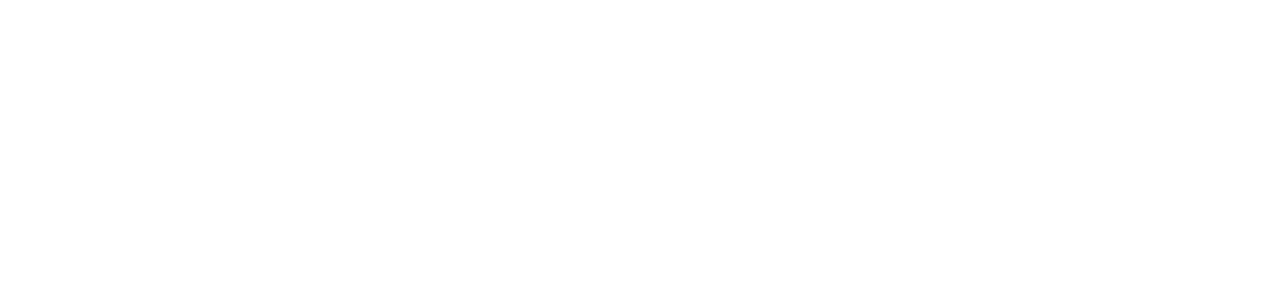
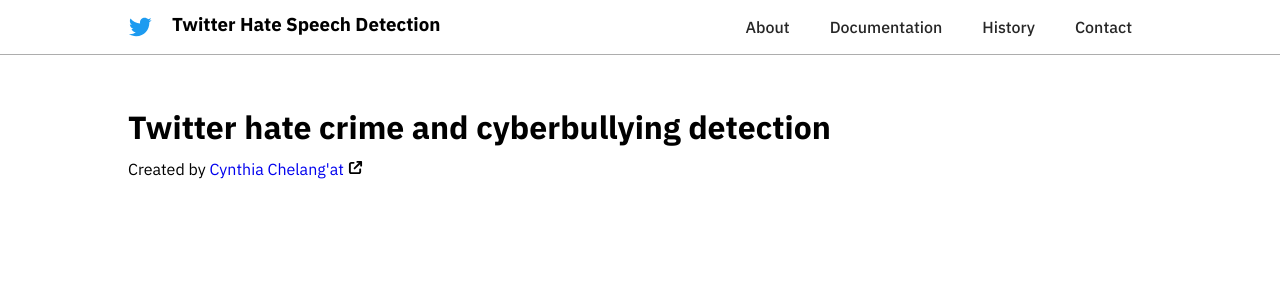
Before and after one commit to DennisRono/twitter-hate-speech-detection, a React (Create React App) app in the folder client/: page /about in a window 1280 px wide. Shown: the top 300 px of the page. Built offline with nearby package versions, Linux system fonts and the light colour scheme.

Commit message:
sleep vegetable question circus alive

```diff
--- a/client/src/App.jsx
+++ b/client/src/App.jsx
@@ -6,6 +6,7 @@
 } from "react-router-dom"
 import Home from './routes/Home'
 import Contact from './routes/Contact'
+import About from './routes/About'
 import NotFound from './routes/NotFound'
 
 const App = () => {
@@ -15,6 +16,7 @@
           <Routes>
             <Route path="/" element={<Home />} />
             <Route path="/contact" element={<Contact />} />
+            <Route path="/about" element={<About />} />
             <Route path="*" element={<NotFound />} />
           </Routes>
         </BrowserRouter>
--- a/client/src/routes/About.jsx
+++ b/client/src/routes/About.jsx
@@ -1,10 +1,20 @@
 import React, { Fragment } from 'react'
+import '../styles/css/about.css'
+import Header from '../components/Header'
+import { Helmet } from "react-helmet"
+import { ReactComponent as Send } from '../assets/svg/arrow-up-right-from-square.svg'
 
 const About = () => {
   return (
     <Fragment>
+        <Helmet>
+            <meta charSet="utf-8" />
+            <title>About | Twitter Hate Speech Detection</title>
+        </Helmet>
+        <Header/>
         <div className="about">
             <h1 className="about-title">Twitter hate crime and cyberbullying detection</h1>
+            <p className="creator">Created by <a href="https://github.com/zarina">Cynthia Chelang'at <Send className="sendicon"/></a></p>
         </div>
     </Fragment>
   )
--- /dev/null
+++ b/client/src/styles/css/about.css
@@ -0,0 +1,14 @@
+.about {
+  margin: 0 10%;
+  padding-top: 1rem;
+}
+.about .about-title {
+  font-weight: 700;
+  margin: 1.5rem 0 0.5rem;
+  padding: 0.5em 0 0.25em;
+  line-height: 1;
+}
+.about .creator a .sendicon {
+  height: 15px;
+  width: 15px;
+}/*# sourceMappingURL=about.css.map */
--- /dev/null
+++ b/client/src/styles/scss/about.scss
@@ -0,0 +1,18 @@
+.about{
+    margin: 0 10%;
+    padding-top: 1rem;
+    .about-title{
+        font-weight: 700;
+        margin: 1.5rem 0 0.5rem;
+        padding: 0.5em 0 0.25em;
+        line-height: 1;
+    }
+    .creator{
+        a{
+            .sendicon{
+                height: 15px;
+                width: 15px;
+            }
+        }
+    }
+}
```
Also changed, not shown: client/src/assets/svg/arrow-up-right-from-square.svg (added), 1 other file (tests, documents, lock files or other folders).
